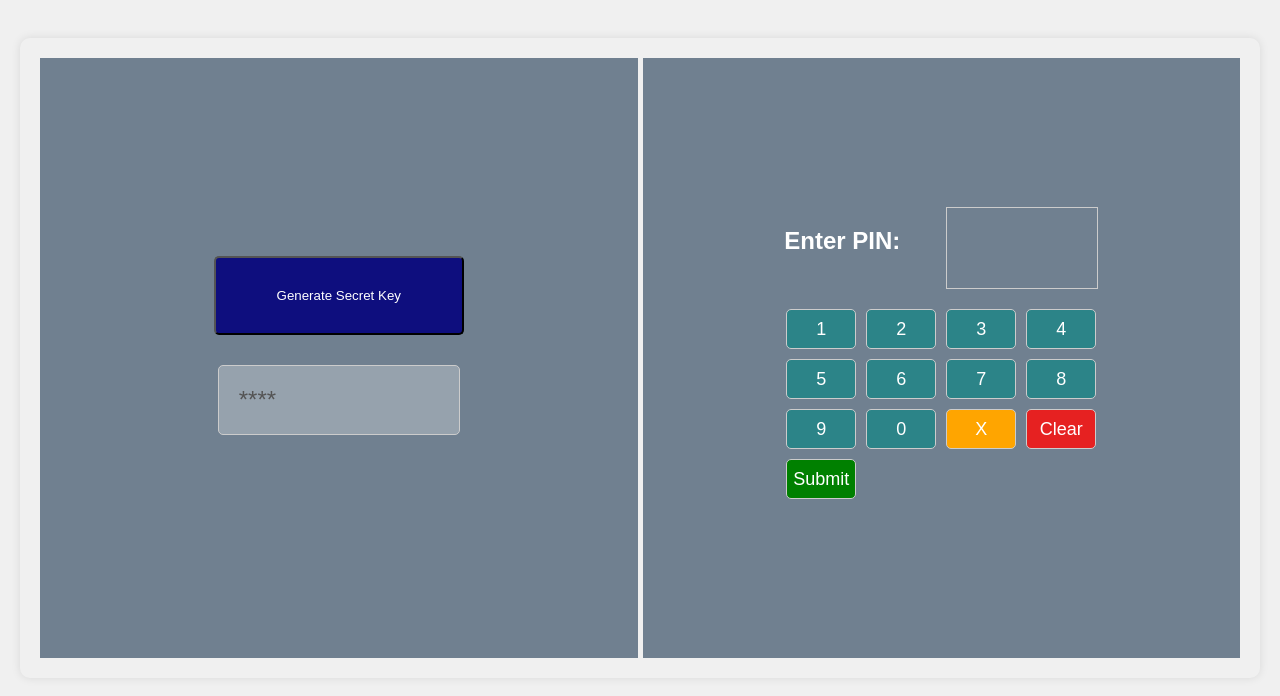
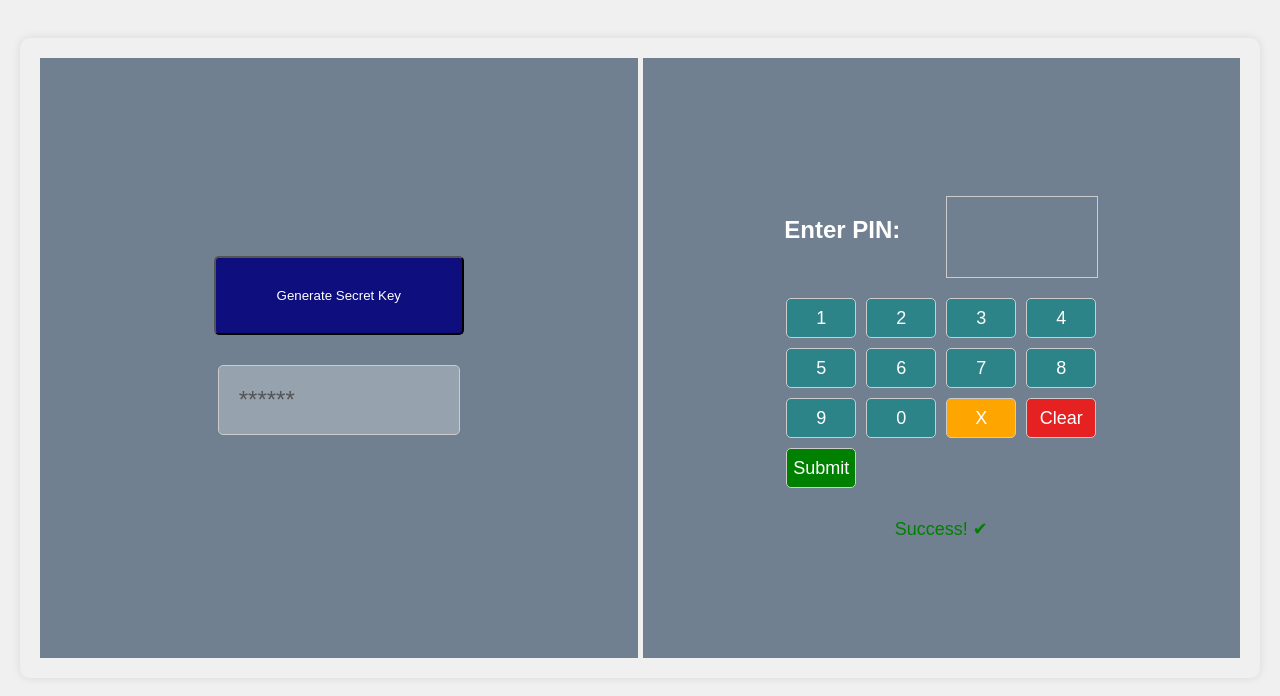
Before and after one commit to Mahamudrahat/Secret-Key-Matcher, a plain HTML site: page index.html in a window 1280 px wide. Both pictures are taken after a click on the button "Submit". Drawn offline with Linux system fonts and the light colour scheme.

Commit message:
final Commit

```diff
--- a/index.html
+++ b/index.html
@@ -10,7 +10,7 @@
     <div class="container">
         <section class="generate-secret-key">
             <button class="generate-btn" id="generate-btn">Generate Secret Key</button>
-            <input type="text" id="generated-password" name="" class="password-display" value="****" disabled ><br><br>
+            <input type="text" id="generated-password" name="" class="password-display" value="******" disabled ><br><br>
         </section>
         <section class="input-match">
             <div class="input-pin-section">
@@ -32,11 +32,12 @@
                 <button class="key2" id="clear-btn">Clear</button>
                 <button id="submit-btn" class="submit-btn">Submit</button>
             </div>
+
             <div id="message"></div>
         </section>
     </div>
-<script>
-    document.addEventListener('DOMContentLoaded',()=>{
+    <script>
+       document.addEventListener('DOMContentLoaded',()=>{
            const generateBtn=document.getElementById('generate-btn');
            const generateSecretKey=document.getElementById('generated-password');
            const inputDisplay=document.getElementById('input-display');
@@ -51,6 +52,7 @@
            (Math.random() * (900000 - 100000 + 1)) + 100000).toString();
            generateSecretKey.value=generatedPassword;
         });
+
         keypad.addEventListener('click',function(event){
 
             if(event.target.classList.contains('key')){
@@ -71,7 +73,17 @@
                 inputDisplay.textContent = inputPassword;
 
         });
-    });
-</script>
+       submitBtn.addEventListener('click',function(){
+        if(inputPassword==generatedPassword){
+            message.innerHTML='<span style="color:green;">Success! &#x2714;<span>'
+        }else {
+            message.innerHTML = '<span style="color: red;">Error! &#x2716;</span>';
+        }
+       });
+
+       });
+
+
+    </script>
 </body>
 </html>
```
Also changed, not shown: styles.css (indentation only).
